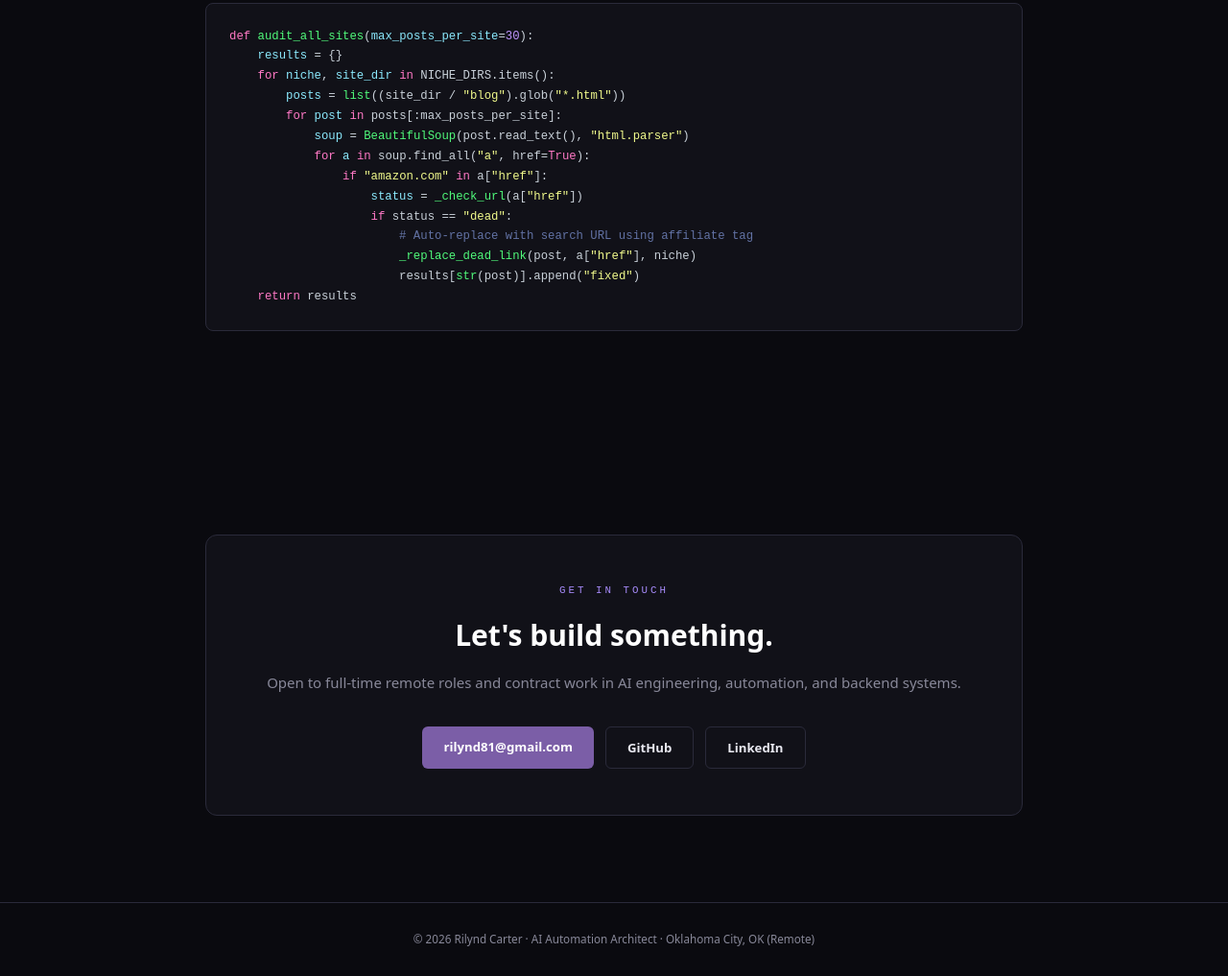
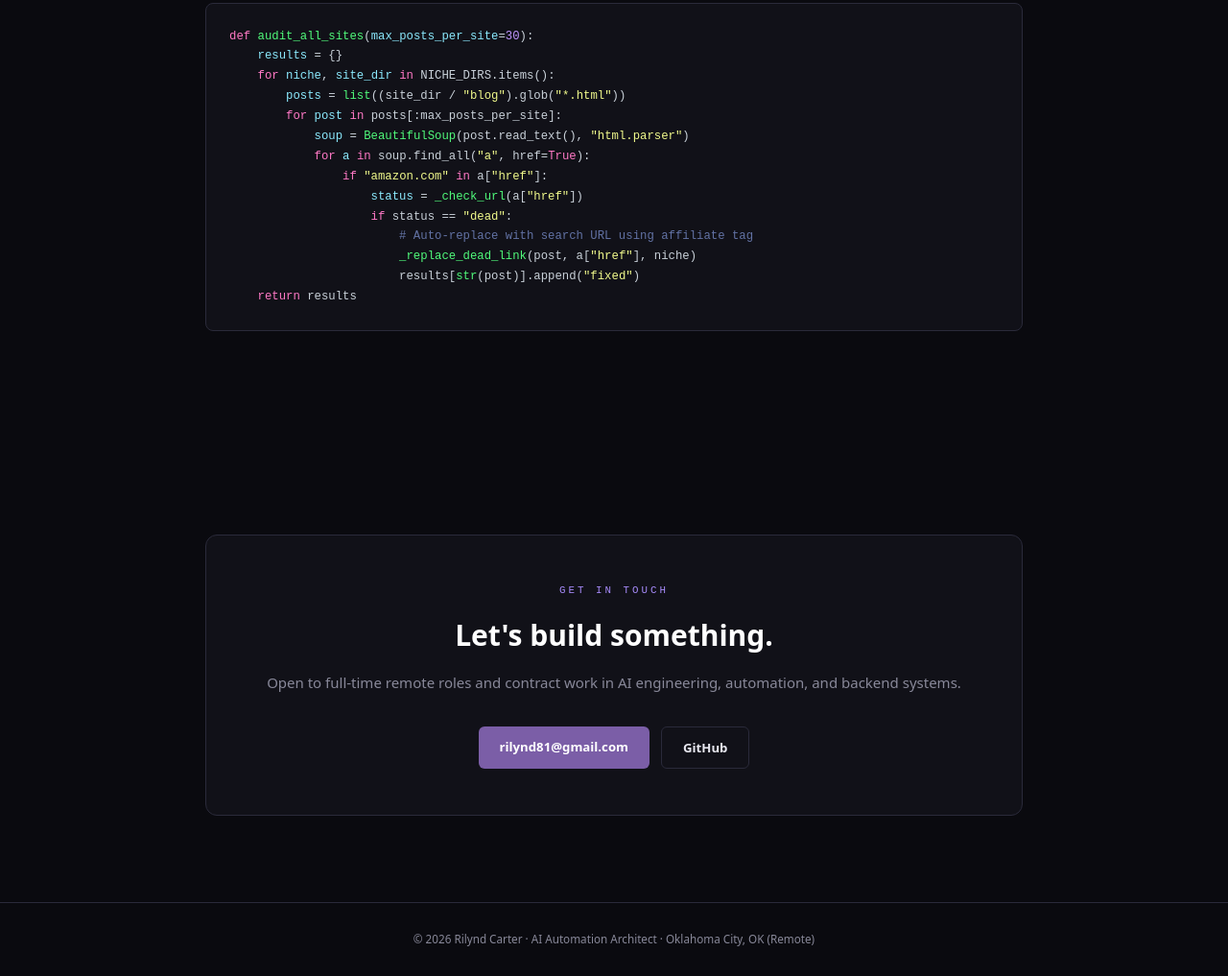
Before and after one commit to bedstpetpicksdaily/portfolio, a plain HTML site: page index.html in a window 1280 px wide. Shown: the part 4110-5127 px from the top of the page at 96% size. Drawn offline with Linux system fonts and the light colour scheme.

Commit message:
Replace LinkedIn with GitHub link

```diff
--- a/index.html
+++ b/index.html
@@ -300,7 +300,6 @@ footer{text-align:center;padding:28px;color:var(--muted);font-size:.78em;border-
     <div class="contact-links">
       <a href="mailto:rilynd81@gmail.com" class="btn btn-primary">rilynd81@gmail.com</a>
       <a href="https://github.com/rilyndcarter" class="btn btn-ghost" target="_blank">GitHub</a>
-      <a href="https://www.linkedin.com/in/rilynd-carter" class="btn btn-ghost" target="_blank">LinkedIn</a>
     </div>
   </div>
 </section>
```
